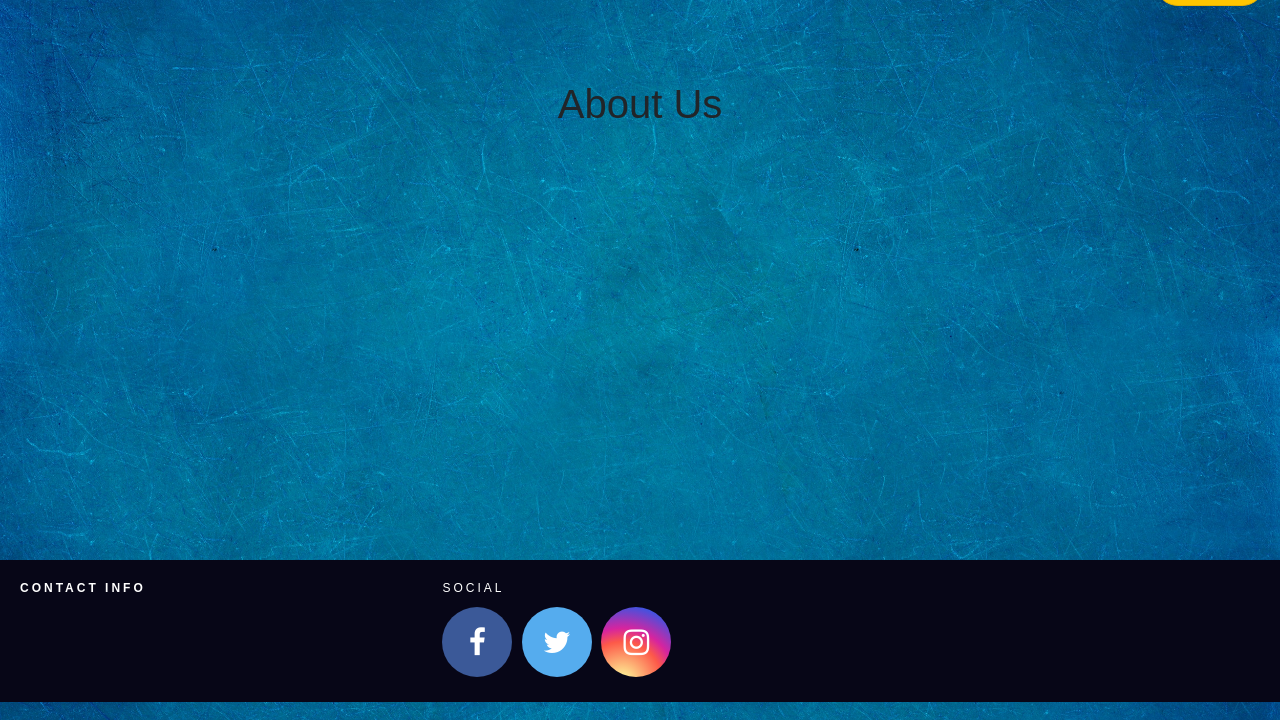
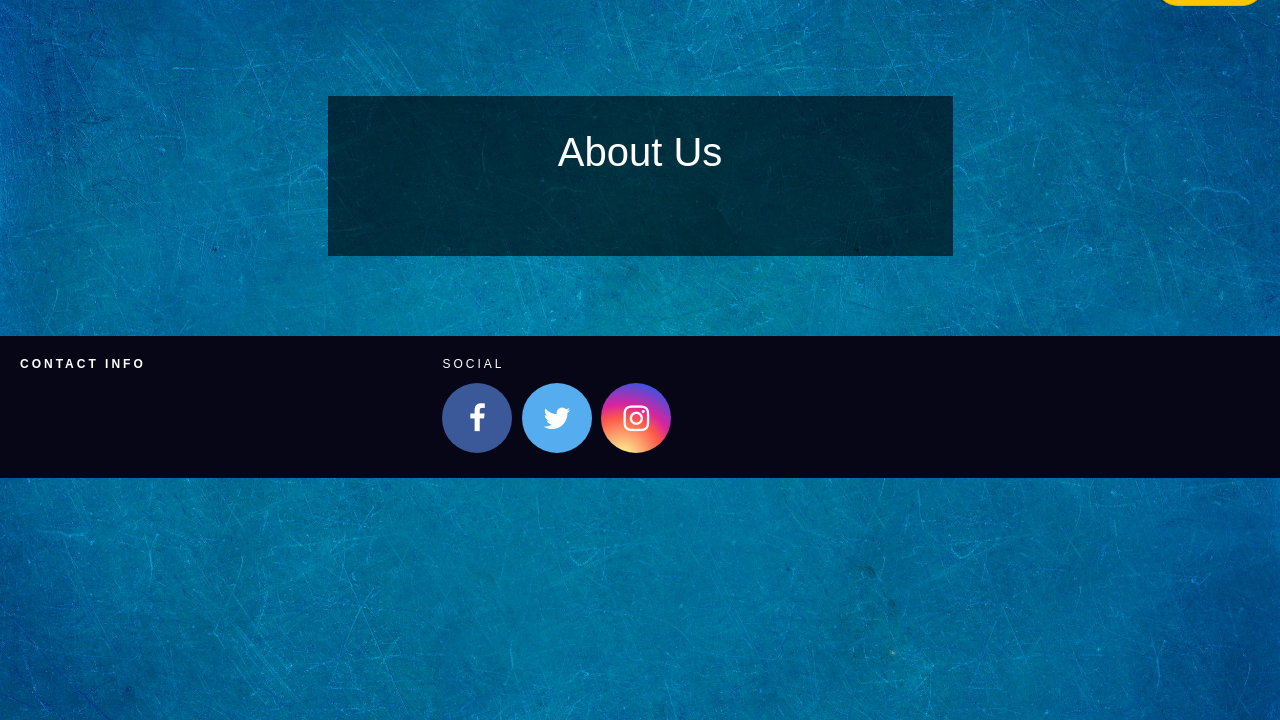
Before and after one commit to Kushal7788/Alumini-Web, a Django app: page /about in a window 1280 px wide. Shown: the part 65-785 px from the top of the page. Run offline with Django 3.2, Linux system fonts and the light colour scheme; data that the repository does not hold is empty; some libraries are stand-ins or nearby versions; some web fonts are replaced.

Commit message:
about us styles added

```diff
--- a/Alumini/static/about/css/about.css
+++ b/Alumini/static/about/css/about.css
@@ -1,5 +1,19 @@
-.about-us-text{
-    text-align:center;
-    height:60vh;
-    padding:5rem;
+
+
+.container-center {
+    margin-left: auto;
+    margin-right: auto;
+    background:rgba(0,0,0,0.6);
+    color:white;
+    padding:2rem;
+    text-align: center
+
 }
+
+
+
+
+.container{
+    display:flex;
+    align-items:center;
+}
--- a/Alumini/templates/AboutUsTemplates/about.html
+++ b/Alumini/templates/AboutUsTemplates/about.html
@@ -4,8 +4,12 @@
     <link rel="stylesheet" type="text/css" href="{% static 'about/css/about.css' %}"/>
 {% endblock %}
 {% block body %}
-<div class="about-us-text">
+
+<br><br><br><br>
+<div class="container reset-password" style="max-width: 100vw">
+<div class="col-sm-6 container-center">
     <h1>About Us</h1>
+    <br><br>
 {% for para in data %}
 
     <h4>{{para.para1}}</h4><br><br>
@@ -13,4 +17,5 @@
     <h4>{{para.para3}}</h4><br><br>
 {% endfor %}
 </div>
+    </div>
 {% endblock %}
```
